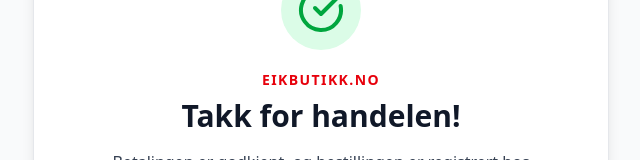
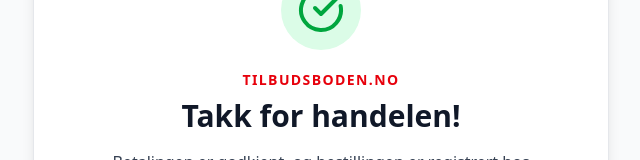
Before and after one commit to Eik-thomasix/eikbutikk, a Next.js app: page /ordre-bekreftet in a window 1280 px wide. Shown: the part 174-334 px from the top of the page, without its empty margins (319-959 px from the left). Built offline with nearby package versions, Linux system fonts and the light colour scheme.

Commit message:
Tilbudsboden branding fase 1

```diff
--- a/src/app/ordre-bekreftet/page.tsx
+++ b/src/app/ordre-bekreftet/page.tsx
@@ -38,7 +38,7 @@ function OrderConfirmedContent() {
           </div>
 
           <p className="mb-2 text-sm font-bold uppercase tracking-widest text-red-600">
-            Eikbutikk.no
+            Tilbudsboden.no
           </p>
 
           <h1 className="mb-4 text-3xl font-extrabold text-gray-900">
--- a/src/app/product/[id]/page.tsx
+++ b/src/app/product/[id]/page.tsx
@@ -325,7 +325,7 @@ export default function ProductDetailPage() {
               className="h-9 object-contain"
             />
             <span className="font-bold text-gray-900 text-base hidden sm:inline">
-              Eikbutikk.no
+              Tilbudsboden.no
             </span>
           </div>
         </div>
```
